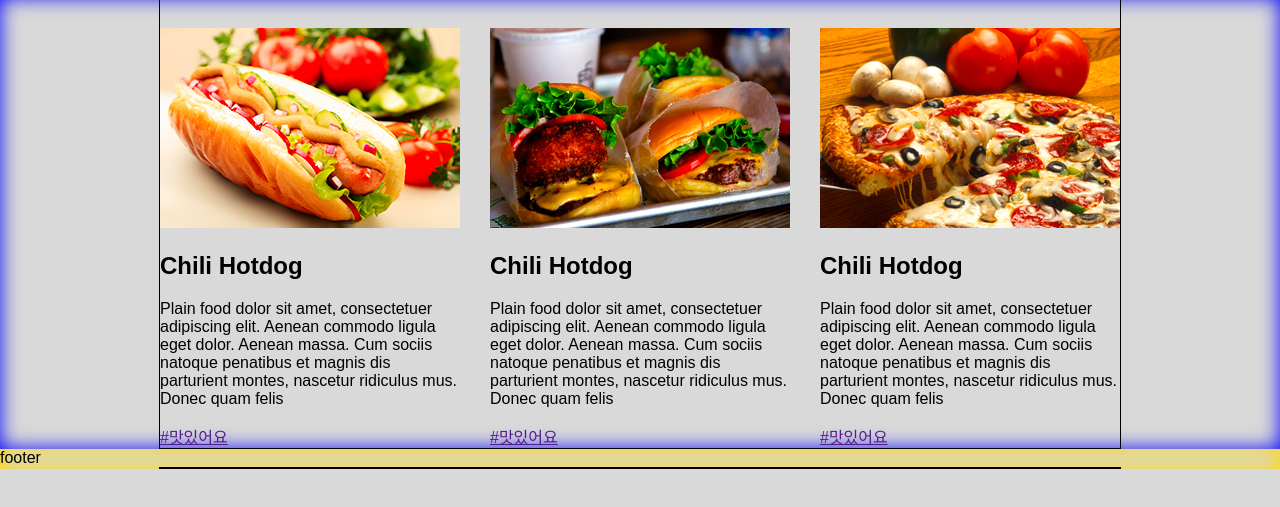
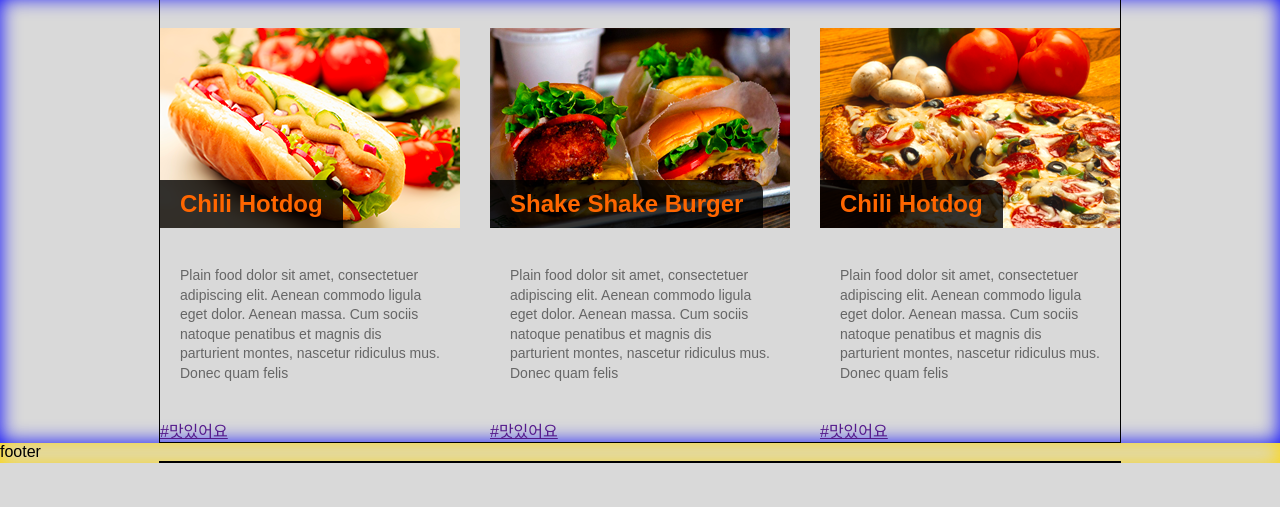
Before and after one commit to Wwththhk/favoritefood, a plain HTML site: page index.html in a window 1280 px wide. Shown: the part 165-672 px from the top of the page. Drawn offline with Linux system fonts and the light colour scheme.

Commit message:
main-container 내부 card h2태그를 이미지 좌하단에 오버랩

```diff
--- a/index.html
+++ b/index.html
@@ -24,9 +24,13 @@
             <ul class="l_row">
               <li class="l_col l_col_4_12 l_col_mobile_12_12">
                 <section class="card">
+                  <div class="card-cover-wrapper">
                     <img class="card-cover" src="images/pic01.png">
+                    <div class="card-title">
+                      <h2>Chili Hotdog</h2>
+                    </div>
+                  </div>
                     <div class="card-contents">
-                    <h2>Chili Hotdog</h2>
                       <p>Plain food dolor sit amet, consectetuer adipiscing elit. Aenean commodo ligula eget dolor. Aenean massa. Cum sociis natoque penatibus et magnis dis parturient montes, nascetur ridiculus mus. Donec quam felis</p>
                     </div>
                   <div class="card-hashtag">
@@ -37,9 +41,13 @@
 
               <li class="l_col l_col_4_12 l_col_mobile_12_12">
                 <section class="card">
+                  <div class="card-cover-wrapper">
                     <img class="card-cover" src="images/pic02.png">
+                      <div class="card-title">
+                        <h2>Shake Shake Burger</h2>
+                      </div>
+                  </div>
                     <div class="card-contents">
-                    <h2>Chili Hotdog</h2>
                       <p>Plain food dolor sit amet, consectetuer adipiscing elit. Aenean commodo ligula eget dolor. Aenean massa. Cum sociis natoque penatibus et magnis dis parturient montes, nascetur ridiculus mus. Donec quam felis</p>
                     </div>
                   <div class="card-hashtag">
@@ -50,9 +58,13 @@
 
               <li class="l_col l_col_4_12 l_col_mobile_12_12">
                 <section class="card">
+                  <div class="card-cover-wrapper">
                     <img class="card-cover" src="images/pic03.png">
+                      <div class="card-title">
+                        <h2>Chili Hotdog</h2>
+                      </div>
+                  </div>
                     <div class="card-contents">
-                    <h2>Chili Hotdog</h2>
                       <p>Plain food dolor sit amet, consectetuer adipiscing elit. Aenean commodo ligula eget dolor. Aenean massa. Cum sociis natoque penatibus et magnis dis parturient montes, nascetur ridiculus mus. Donec quam felis</p>
                     </div>
                   <div class="card-hashtag">
--- a/style.css
+++ b/style.css
@@ -2,6 +2,7 @@
  * 한글 폰트 설정
   font-family: "Noto Sans KR", sans-serif;
 */
+
 body{
   margin: unset;
   background-color: #d9d9d9;
@@ -61,8 +62,38 @@
   display: flex;
 }
 
+.card-cover-wrapper {
+  position: relative;
+  margin: 0;
+  padding: 0;
+}
+
 .card-cover {
   width: 100%;
+}
+
+.card-title {
+  position: absolute;
+  color: #ff6600;
+  bottom: 4px;
+  left: 0;
+  background-color: rgba(0, 0, 0, 0.8);
+  width: auto;
+  margin: 0;
+  padding: 10px 20px;
+  border-top-right-radius: 12px;
+}
+
+.card-title h2 {
+  font-size: 24px;
+  margin: 0;
+}
+
+.card-contents p {
+  color: #666;
+  line-height: 140%;
+  font-size: 14px;
+  padding: 20px;
 }
 
 .footer {
```
Lines whose indentation alone changed are shown as unchanged.
